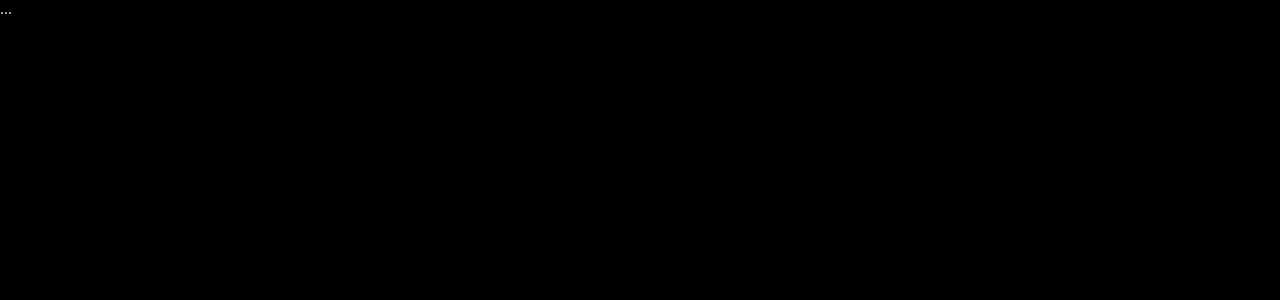
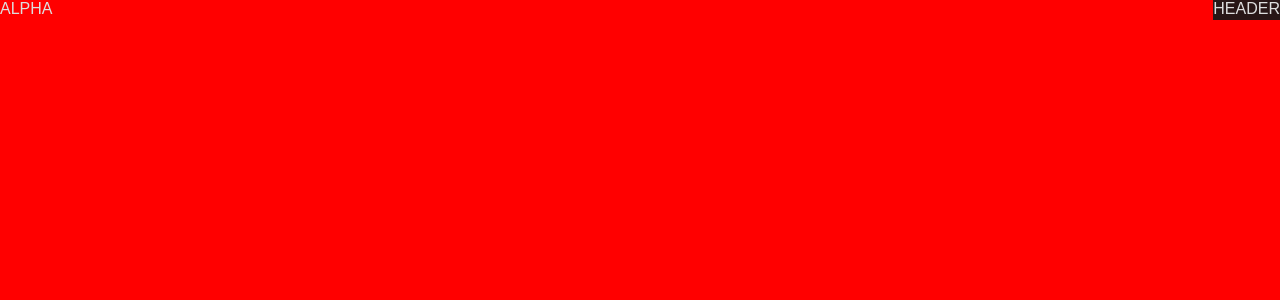
Before and after one commit to Bosworth99/s_a_f_e_t_y, a React app: page / in a window 1280 px wide. Shown: the top 300 px of the page. Built offline with nearby package versions, Linux system fonts and the light colour scheme.

Commit message:
feat: roughing out

```diff
--- a/src/app.styled.tsx
+++ b/src/App.styled.tsx
@@ -1,10 +1,10 @@
-import styled from "styled-components";
+import styled from 'styled-components'
 
-export const Container = styled.div`
+export const App = styled.div`
     width: 100vw;
     height: 100vh;
     margin: 0 auto;
     padding: 0;
     background-color: #000000;
     color: #ddd;
-`;
+`
--- a/src/App.tsx
+++ b/src/App.tsx
@@ -1,14 +1,22 @@
-import React, { FC, useEffect } from 'react';
+import React, { type FC, useEffect } from 'react'
 import './styles/reset.css';
-import { Container } from './app.styled';
+import './styles/global.css';
+import { App as StyledApp } from './App.styled';
 
 
+import { Header } from './components/app/Header';
+import { Alpha } from './views/alpha/Alpha';
+
 const App: FC = () => {
-    useEffect(()=>{
-        console.log('hello world');
-    }, []);
+  useEffect(() => {
+    console.log('hello world');
+  }, [])
 
-    return (<Container>...</Container>);
+  return (
+  <StyledApp>
+    <Header />
+    <Alpha />
+  </StyledApp>)
 }
 
-export default App;
+export default App
--- /dev/null
+++ b/src/components/app/Header.styled.tsx
@@ -0,0 +1,15 @@
+import styled from 'styled-components'
+
+export const Header = styled.div`
+    width: auto;
+    height: 20px;
+    margin: 20 auto;
+    padding: 0;
+    background-color: #281616;
+    color: #ddd;
+    position: fixed;
+    display: block;
+    top: 0;
+    right: 0;
+    z-index: 100;
+`
--- /dev/null
+++ b/src/components/app/Header.tsx
@@ -0,0 +1,7 @@
+import React from "react";
+import { type FC } from "react";
+import { Header as StyledHeader } from "./Header.styled";
+
+export const Header: FC = () => {
+    return <StyledHeader>HEADER</StyledHeader>
+};
--- a/src/index.tsx
+++ b/src/index.tsx
@@ -1,8 +1,17 @@
-import React from 'react';
-import { createRoot } from 'react-dom/client';
-import App from './App';
+import React from 'react'
+import { createRoot } from 'react-dom/client'
+import App from './App'
 
-console.log("index.tsx");
-const container = document.getElementById('root');
-const root = createRoot(container!);
-root.render(<App />);
+(function construct (): void {
+  const container = document.getElementById('root')
+  if (container !== null) {
+    const root = createRoot(container)
+    if (root !== null) {
+      root.render(<App />)
+    } else {
+      console.warn('root dom node failed to resolve')
+    }
+  } else {
+    console.warn('root dom node failed to resolve')
+  }
+})()
--- /dev/null
+++ b/src/styles/global.css
@@ -0,0 +1,10 @@
+
+body, html {
+    margin: 0;
+    padding: 0;
+}
+
+
+body {
+    font-family: Arial, Helvetica, sans-serif;
+}
--- /dev/null
+++ b/src/views/alpha/Alpha.styled.tsx
@@ -0,0 +1,15 @@
+import styled from 'styled-components'
+
+export const Alpha = styled.div`
+    width: 100vw;
+    height: 100vh;
+    margin: 0 auto;
+    padding: 0;
+    background-color: #ff0000;
+    color: #ddd;
+    position: absolute;
+    top: 0;
+    left: 0;
+    display: block;
+    z-index: 1;
+`
--- a/src/views/alpha/Alpha.tsx
+++ b/src/views/alpha/Alpha.tsx
@@ -0,0 +1,7 @@
+import React from "react";
+import { type FC } from "react";
+import { Alpha as StyledAlpha } from "./Alpha.styled";
+
+export const Alpha: FC = () => {
+    return <StyledAlpha>ALPHA</StyledAlpha>
+};
```
Also changed, not shown: package.json (+12 -2 lines), .eslintrc.json (added), src/components/sphere/Sphere.tsx (added), 1 other file (tests, documents, lock files or other folders).
